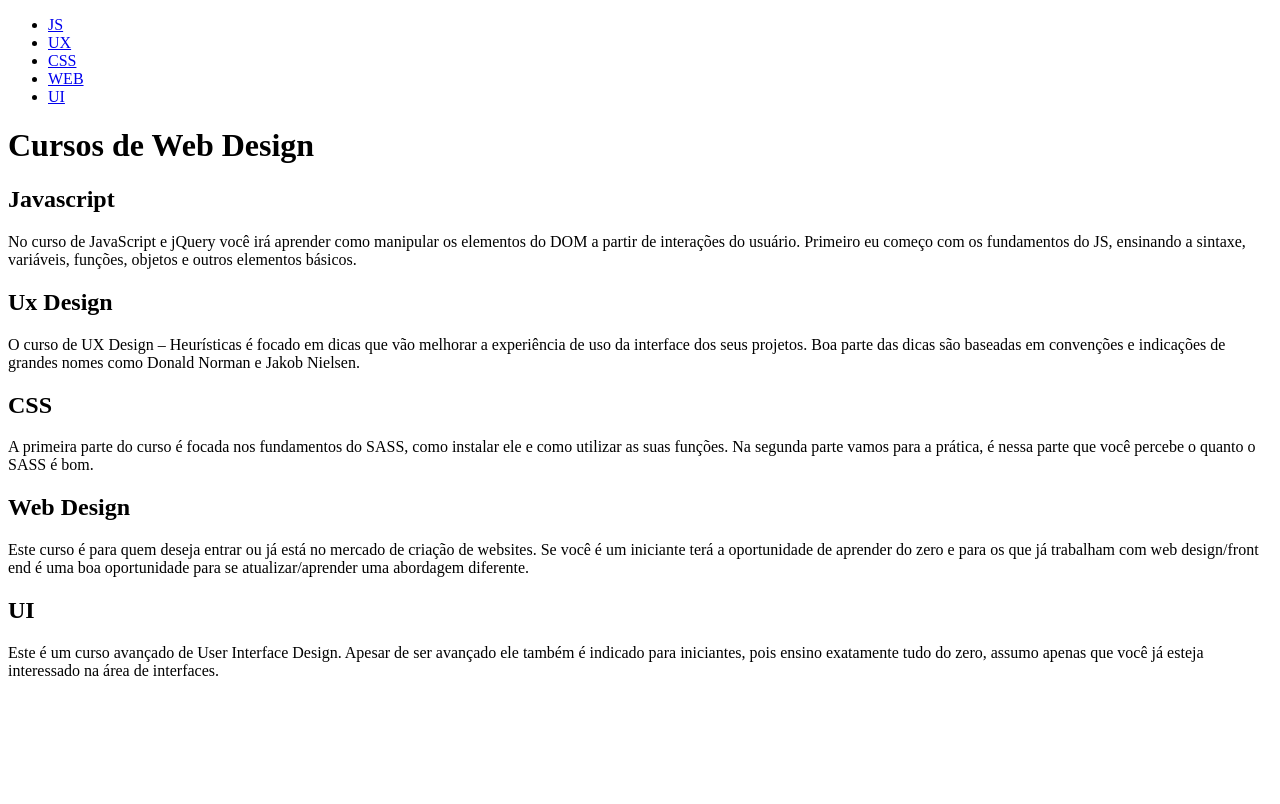
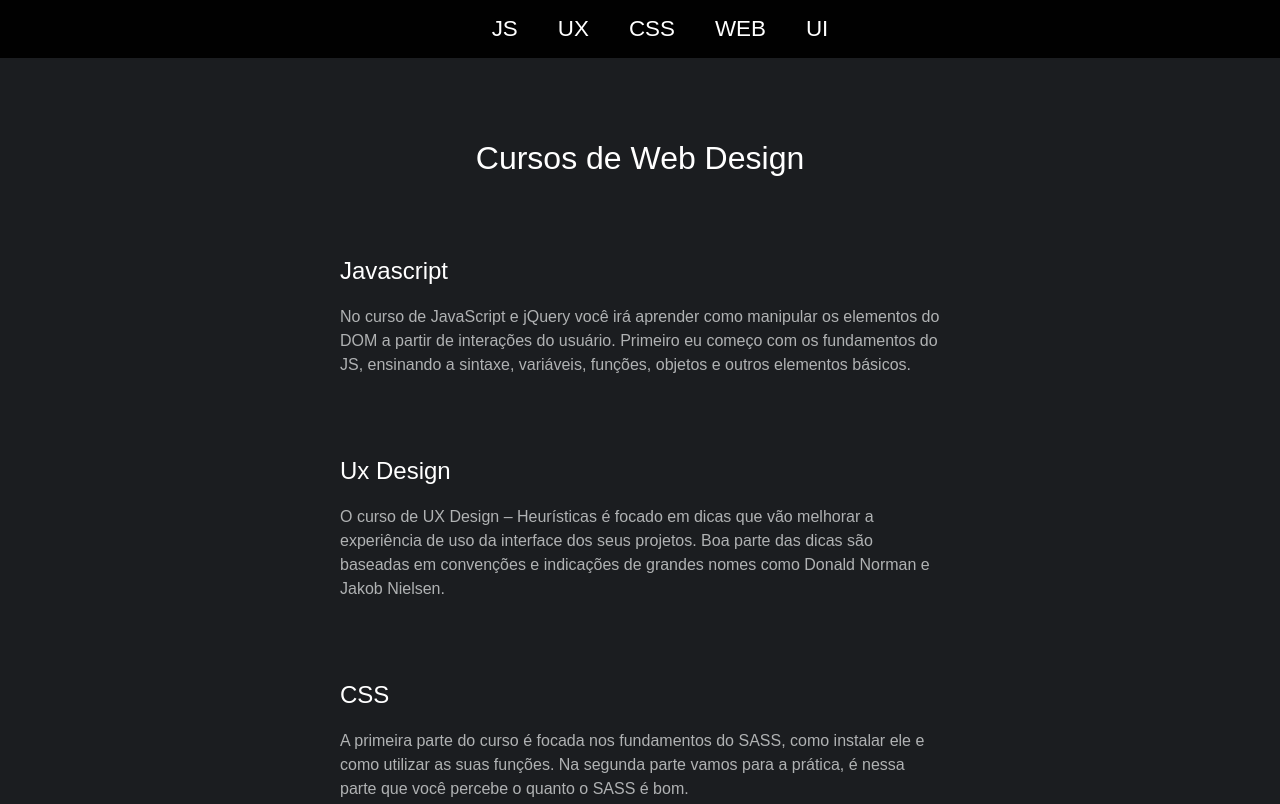
Before and after one commit to kairemerson/scroll-suave, a plain HTML site: page index.html in a window 1280 px wide. Shown: the top 804 px of the page. Drawn offline with Linux system fonts and the light colour scheme.

Commit message:
criado e adicionado css para estlizar a pagina

```diff
--- /dev/null
+++ b/css/style.css
@@ -0,0 +1,48 @@
+body{
+    margin: 0;
+    padding: 40px 0 400px 0;
+    background-color: #1b1d20;
+}
+h1, h2, a{
+    font-family: fantasy, sans-serif;
+    font-weight: 100;
+    color: white;
+}
+h1{
+    text-align: center;
+    margin-top: 100px;
+}
+p{
+    font-family: fantasy;
+    font-weight: 100;
+    line-height: 1.5em;
+    color: #b0b2b3;
+}
+section{
+    max-width: 600px;
+    margin: 80px auto;
+    padding: 0 20px;
+}
+nav{
+    width: 100%;
+    background-color: #010101;
+    position: fixed;
+    top: 0;
+    z-index: 1;
+}
+nav ul{
+    text-align: center;
+    display: flex;
+    justify-content: center;
+}
+nav li{
+    list-style: none;
+}
+nav a{
+    padding: 30px 20px;
+    text-decoration: none;
+    font-size: 1.4em;
+}
+nav a:hover{
+    color: #a494f5;
+}
--- a/index.html
+++ b/index.html
@@ -5,6 +5,7 @@
     <meta http-equiv="X-UA-Compatible" content="IE=edge">
     <meta name="viewport" content="width=device-width, initial-scale=1.0">
     <title>Scroll suave com Javascript</title>
+    <link rel="stylesheet" href="css/style.css">
 </head>
 <body>
     <nav class="menu">
```
